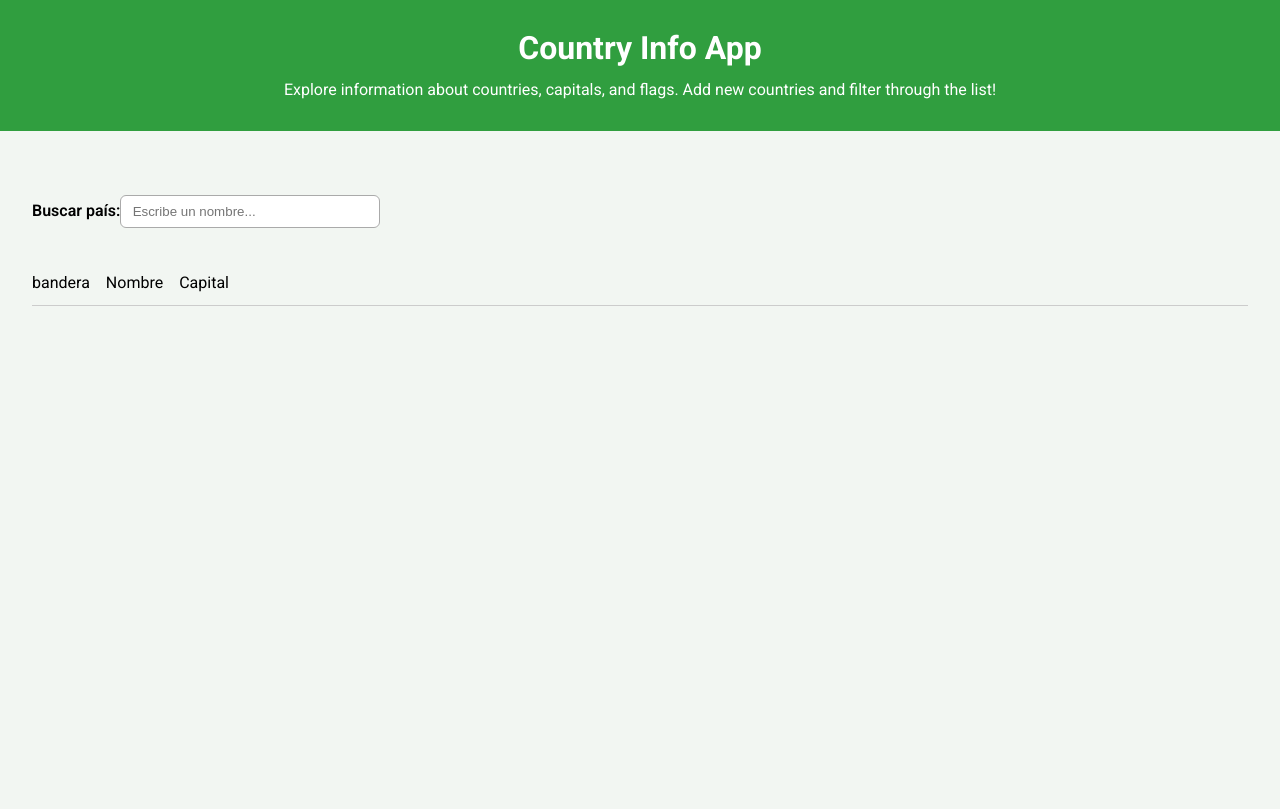
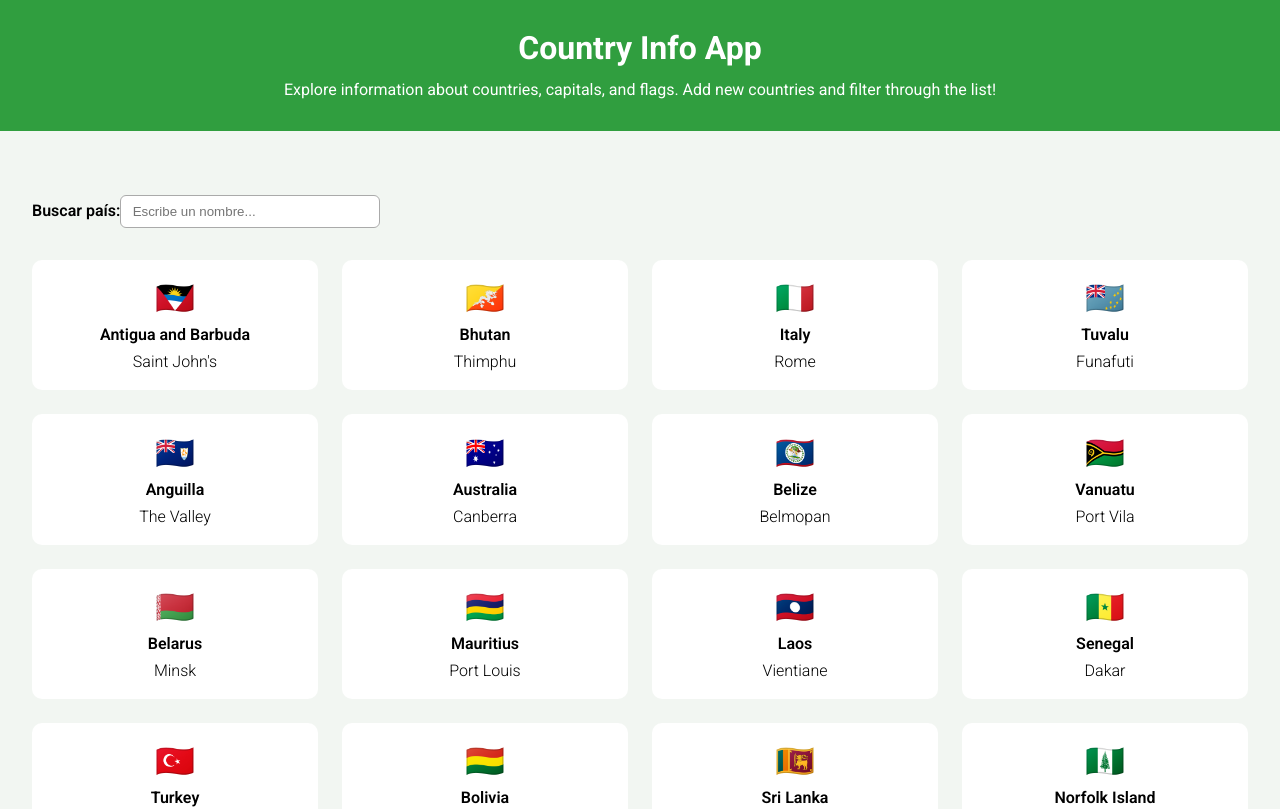
Before and after one commit to s-minaya/Listado-de-paises, a React (Vite) app: page / in a window 1280 px wide. Shown: the top 809 px of the page. Built offline with nearby package versions, Linux system fonts and the light colour scheme; a web font is replaced by a local one.

Commit message:
Render countries

```diff
--- a/src/components/App.jsx
+++ b/src/components/App.jsx
@@ -1,10 +1,14 @@
+import { useState } from "react";
 import "../styles/App.scss";
 import CountryList from "./CountryList";
 import Filters from "./Filters";
 import Header from "./Header";
-
+import countries from "./countries";
 
 function App() {
+
+  const [country, setCountry] = useState(countries);
+
   return (
     <div>
       <header className="header">
@@ -14,7 +18,7 @@ function App() {
 
         <Filters/>
 
-        <CountryList/>
+        <CountryList country = {country}/>
 
         </main>
 
--- a/src/components/CountryItem.jsx
+++ b/src/components/CountryItem.jsx
@@ -1,9 +1,9 @@
-function CountryItem() {
+function CountryItem({name, capital, flag}) {
   return (
     <li className="country-list__item">
-      <span className="country-item__flag">bandera</span>
-      <span className="country-item__name">Nombre</span>
-      <span className="country-item__capital">Capital</span>
+      <span className="country-list__flag">{flag}</span>
+      <span className="country-list__name">{name}</span>
+      <span className="country-list__capital">{capital}</span>
     </li>
   );
 }
--- a/src/components/CountryList.jsx
+++ b/src/components/CountryList.jsx
@@ -1,10 +1,18 @@
 import CountryItem from "./CountryItem";
 
-function CountryList() {
+function CountryList({country}) {
   return (
 
     <ul className="country-list">
-        <CountryItem/>
+        {country.map ((eachCountry) => (
+            <CountryItem
+            key={eachCountry.id}
+            name={eachCountry.name}
+            capital={eachCountry.capital}
+            flag={eachCountry.flag}
+            />
+    ))}
+
 
 
     </ul>
--- a/src/components/Filters.jsx
+++ b/src/components/Filters.jsx
@@ -5,7 +5,6 @@ function Filters() {
         Buscar país:
         <input
           type="text"
-          value=""
           className="filters__input"
           placeholder="Escribe un nombre..."
         />
--- /dev/null
+++ b/src/components/countries.jsx
@@ -0,0 +1,124 @@
+const countries = [
+  {
+    id: 1,
+    name: "Antigua and Barbuda",
+    capital: "Saint John's",
+    flag: "🇦🇬"
+  },
+  {
+    id: 2,
+    name: "Bhutan",
+    capital: "Thimphu",
+    flag: "🇧🇹"
+  },
+  {
+    id: 3,
+    name: "Italy",
+    capital: "Rome",
+    flag: "🇮🇹"
+  },
+  {
+    id: 4,
+    name: "Tuvalu",
+    capital: "Funafuti",
+    flag: "🇹🇻"
+  },
+  {
+    id: 5,
+    name: "Anguilla",
+    capital: "The Valley",
+    flag: "🇦🇮"
+  },
+  {
+    id: 6,
+    name: "Australia",
+    capital: "Canberra",
+    flag: "🇦🇺"
+  },
+  {
+    id: 7,
+    name: "Belize",
+    capital: "Belmopan",
+    flag: "🇧🇿"
+  },
+  {
+    id: 8,
+    name: "Vanuatu",
+    capital: "Port Vila",
+    flag: "🇻🇺"
+  },
+  {
+    id: 9,
+    name: "Belarus",
+    capital: "Minsk",
+    flag: "🇧🇾"
+  },
+  {
+    id: 10,
+    name: "Mauritius",
+    capital: "Port Louis",
+    flag: "🇲🇺"
+  },
+  {
+    id: 11,
+    name: "Laos",
+    capital: "Vientiane",
+    flag: "🇱🇦"
+  },
+  {
+    id: 12,
+    name: "Senegal",
+    capital: "Dakar",
+    flag: "🇸🇳"
+  },
+  {
+    id: 13,
+    name: "Turkey",
+    capital: "Ankara",
+    flag: "🇹🇷"
+  },
+  {
+    id: 14,
+    name: "Bolivia",
+    capital: "Sucre",
+    flag: "🇧🇴"
+  },
+  {
+    id: 15,
+    name: "Sri Lanka",
+    capital: "Sri Jayawardenepura Kotte",
+    flag: "🇱🇰"
+  },
+  {
+    id: 16,
+    name: "Norfolk Island",
+    capital: "Kingston",
+    flag: "🇳🇫"
+  },
+  {
+    id: 17,
+    name: "China",
+    capital: "Beijing",
+    flag: "🇨🇳"
+  },
+  {
+    id: 18,
+    name: "Caribbean Netherlands",
+    capital: "Kralendijk",
+    flag: "🇧🇶"
+  },
+  {
+    id: 19,
+    name: "Guernsey",
+    capital: "St. Peter Port",
+    flag: "🇬🇬"
+  },
+  {
+    id: 20,
+    name: "Sudan",
+    capital: "Khartoum",
+    flag: "🇸🇩"
+  }
+];
+
+export default countries;
--- a/src/styles/App.scss
+++ b/src/styles/App.scss
@@ -18,7 +18,7 @@ body {
 }
 
 .header {
-   background-color: #309e3f;
+  background-color: #309e3f;
   margin-bottom: 2rem;
   padding: 1rem 0;
 
@@ -33,10 +33,8 @@ body {
   }
 }
 
-
 .filters {
   margin-bottom: 2rem;
-
 
   &__label {
     display: block;
@@ -54,16 +52,21 @@ body {
 }
 
 .country-list {
+  display: grid;
+  grid-template-columns: repeat(4, 1fr);
+  gap: 1.5rem;
   padding: 0;
-  margin: 0;
+  list-style: none;
 
   &__item {
-    list-style: none;
+    background: white;
+    color: black;
+    padding: 1.2rem;
+    border-radius: 10px;
     display: flex;
+    flex-direction: column;
     align-items: center;
-    gap: 1rem;
-    padding: 0.8rem 0;
-    border-bottom: 1px solid #ccc;
+    gap: 0.5rem;
   }
 
   &__flag {
```
